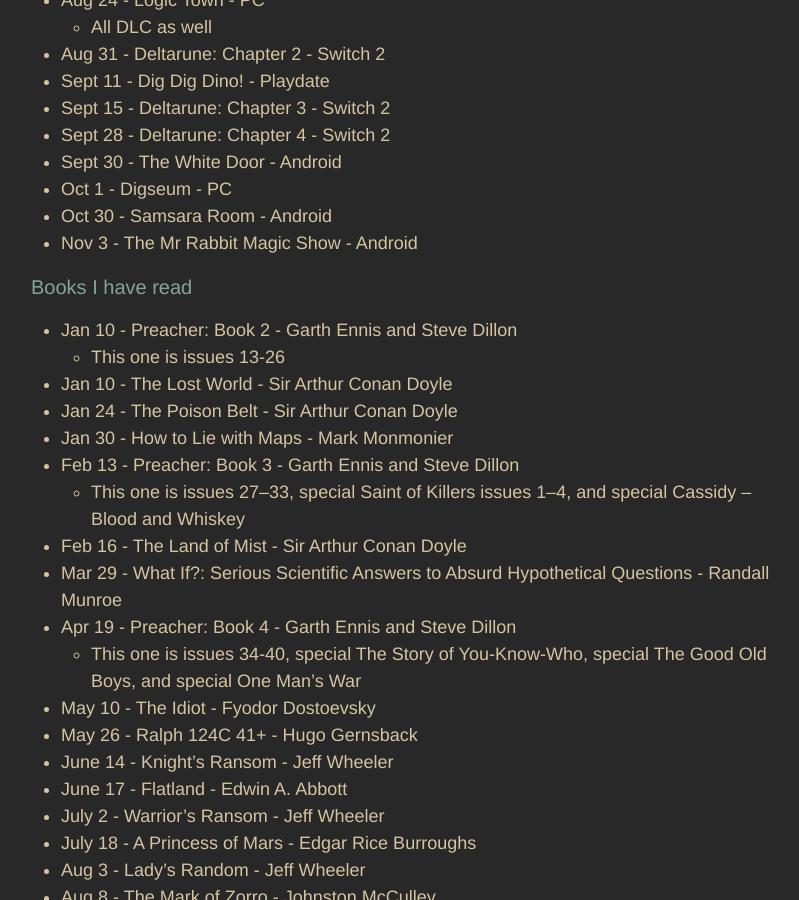
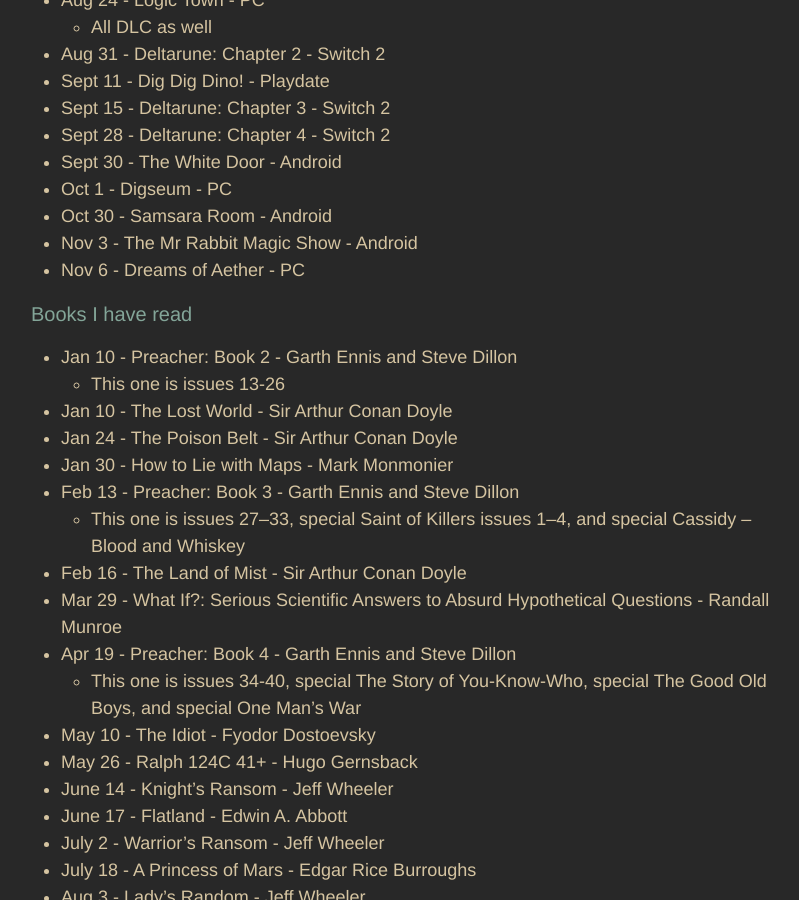
Before and after one commit to adkinsrs/sadkins_site, a Jekyll site: the page built from misc.md, in a window 1280 px wide and 900 px high, scrolled down 1166 px. Shown: the whole window, without its empty margins (239-1038 px from the left). Built offline with Jekyll 4.4.1, drawn with Linux system fonts in a browser that asks for light colours.

Commit message:
beat a game

```diff
--- a/misc.md
+++ b/misc.md
@@ -50,6 +50,7 @@
 * Oct 1 - Digseum - PC
 * Oct 30 - Samsara Room - Android
 * Nov 3 - The Mr Rabbit Magic Show - Android
+* Nov 6 - Dreams of Aether - PC
 
 ### Books I have read
 
```
